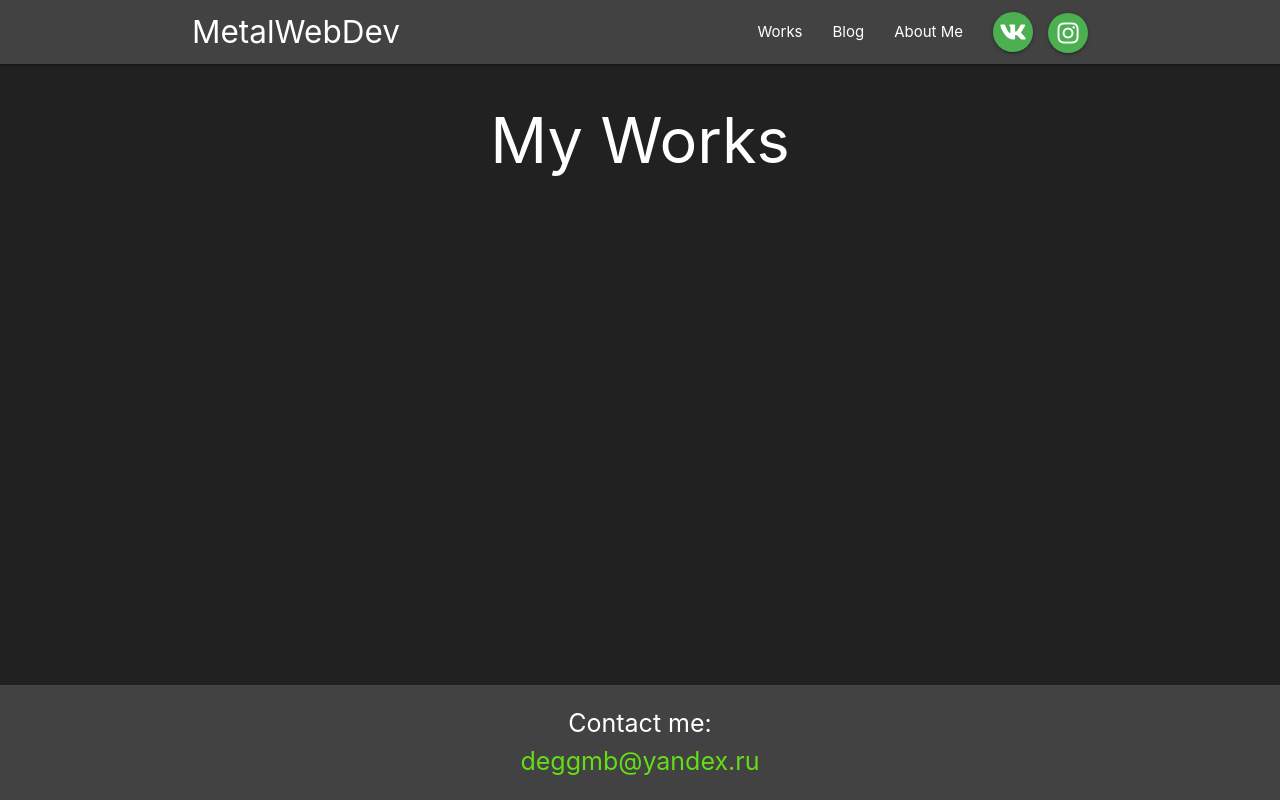
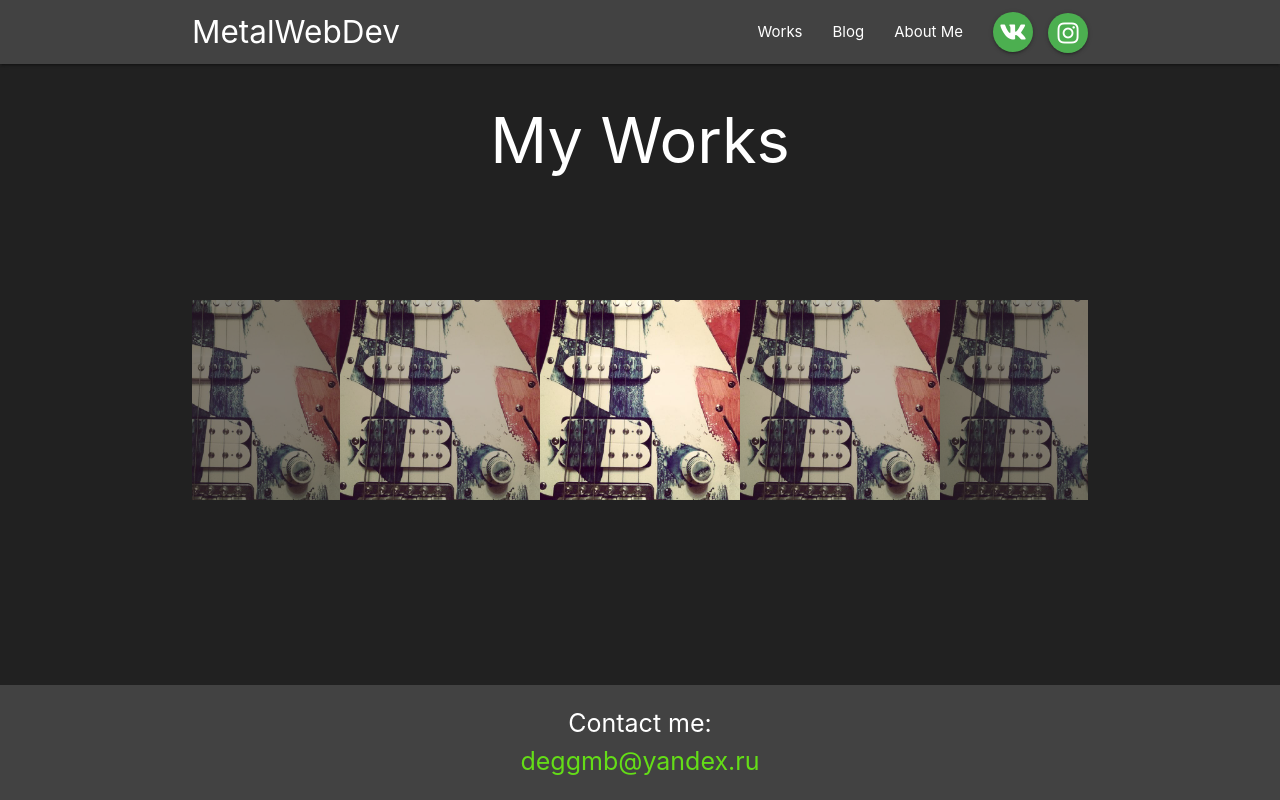
Before and after one commit to lenaryan/my-site-react, a React (Create React App) app: page /works in a window 1280 px wide. Built offline with nearby package versions, Linux system fonts and the light colour scheme.

Commit message:
trying to create a carousel with my works

```diff
--- a/src/components/pages/Works.js
+++ b/src/components/pages/Works.js
@@ -1,11 +1,32 @@
-import React from "react";
+import React, { Component } from "react";
+import M from 'materialize-css';
 
-const Works = () => {
-    return (
-        <div className="container works">
-            <h1 className="center">My Works</h1>
-        </div>
-    )
+class Works extends Component {
+    componentDidMount() {
+        document.addEventListener('DOMContentLoaded', function() {
+            var elems = document.querySelectorAll('.carousel');
+            var instances = M.Carousel.init(elems, {numVisible: 7});
+            var elems_box = document.querySelectorAll('.materialboxed');
+            var instances_box = M.Materialbox.init(elems_box);
+        });
+    }
+
+    render() {
+        return (
+            <div className="container works">
+                <h1 className="center">My Works</h1>
+                <div className="carousel">
+                    <a href="#one!" className="carousel-item materialboxed"><img src={require("../../images/guitar.jpg")} alt="slide one"/></a>
+                    <a href="#two!" className="carousel-item materialboxed"><img src={require("../../images/guitar.jpg")} alt="slide two"/></a>
+                    <a href="#three!" className="carousel-item materialboxed"><img src={require("../../images/guitar.jpg")} alt="slide three"/></a>
+                    <a href="#four!" className="carousel-item materialboxed"><img src={require("../../images/guitar.jpg")} alt="slide four"/></a>
+                    <a href="#five!" className="carousel-item materialboxed"><img src={require("../../images/guitar.jpg")} alt="slide five"/></a>
+                    <a href="#six!" className="carousel-item materialboxed"><img src={require("../../images/guitar.jpg")} alt="slide six"/></a>
+                    <a href="#seven!" className="carousel-item materialboxed"><img src={require("../../images/guitar.jpg")} alt="slide seven"/></a>
+                </div>
+            </div>
+        )
+    }
 }
 
 export default Works;
```
